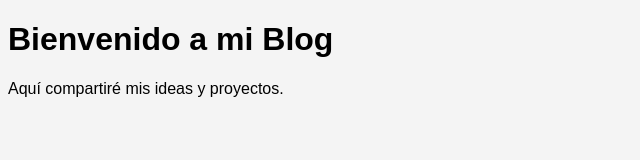
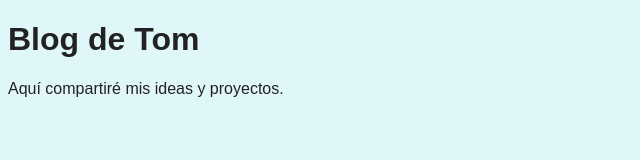
Before and after one commit to TomGaldeano/my-personal-blog, a plain HTML site: page index.html in a window 1280 px wide. Shown: the whole page, without its empty margins (0-640 px from the left). Drawn offline with Linux system fonts and the light colour scheme.

Commit message:
feat: Actualizar título y estilos base del blog

```diff
--- a/index.html
+++ b/index.html
@@ -8,7 +8,7 @@
 </head>
 
 <body>
-  <h1>Bienvenido a mi Blog</h1>
+<h1>Blog de Tom</h1>
   <p>Aquí compartiré mis ideas y proyectos.</p>
 </body>
 
--- a/style.css
+++ b/style.css
@@ -1,6 +1,5 @@
 body {
     font-family: sans-serif;
-    background-color: #f4f4f4;
+    background-color: #e0f7fa;
+    color: #222;
 }
-
-.
```
